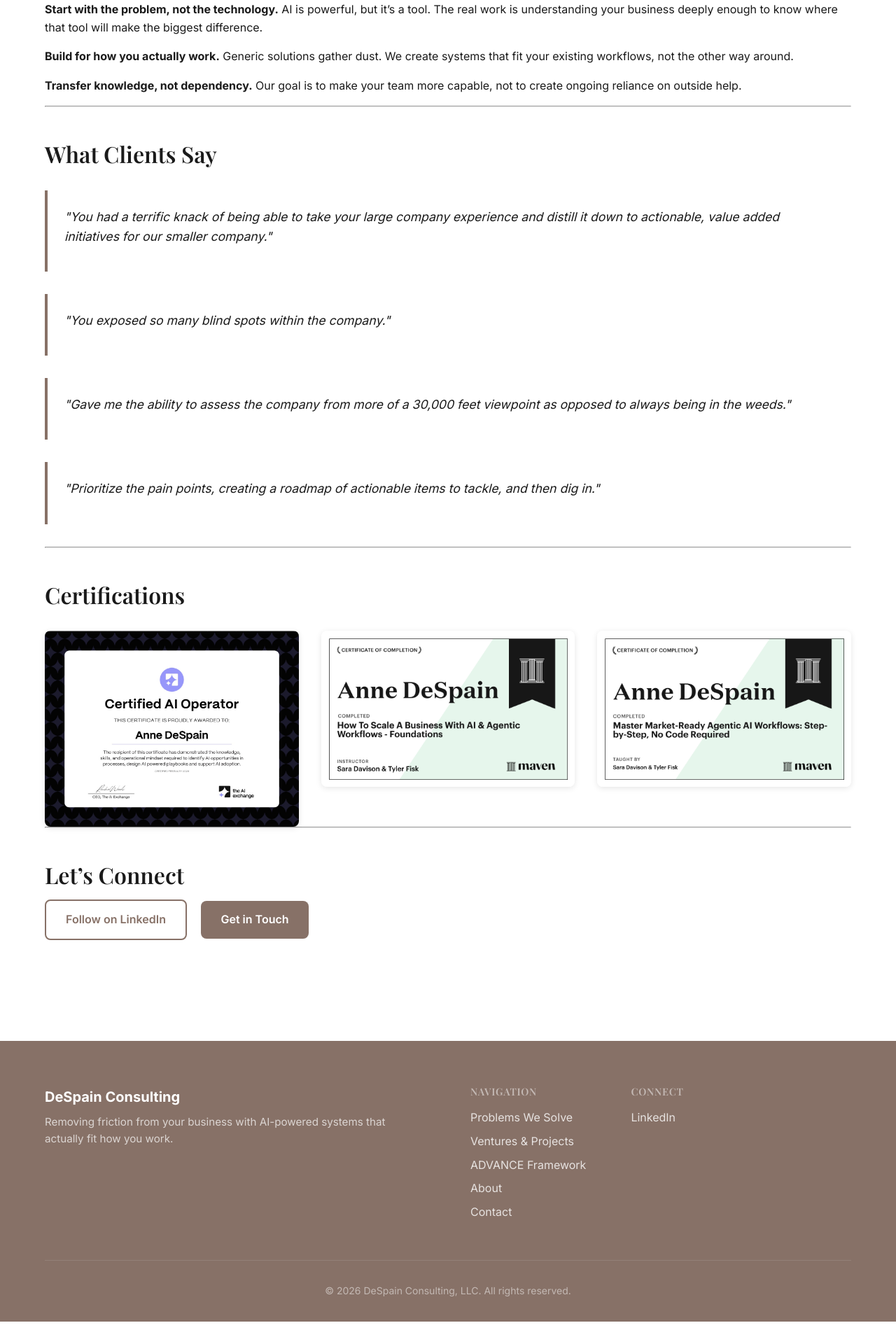
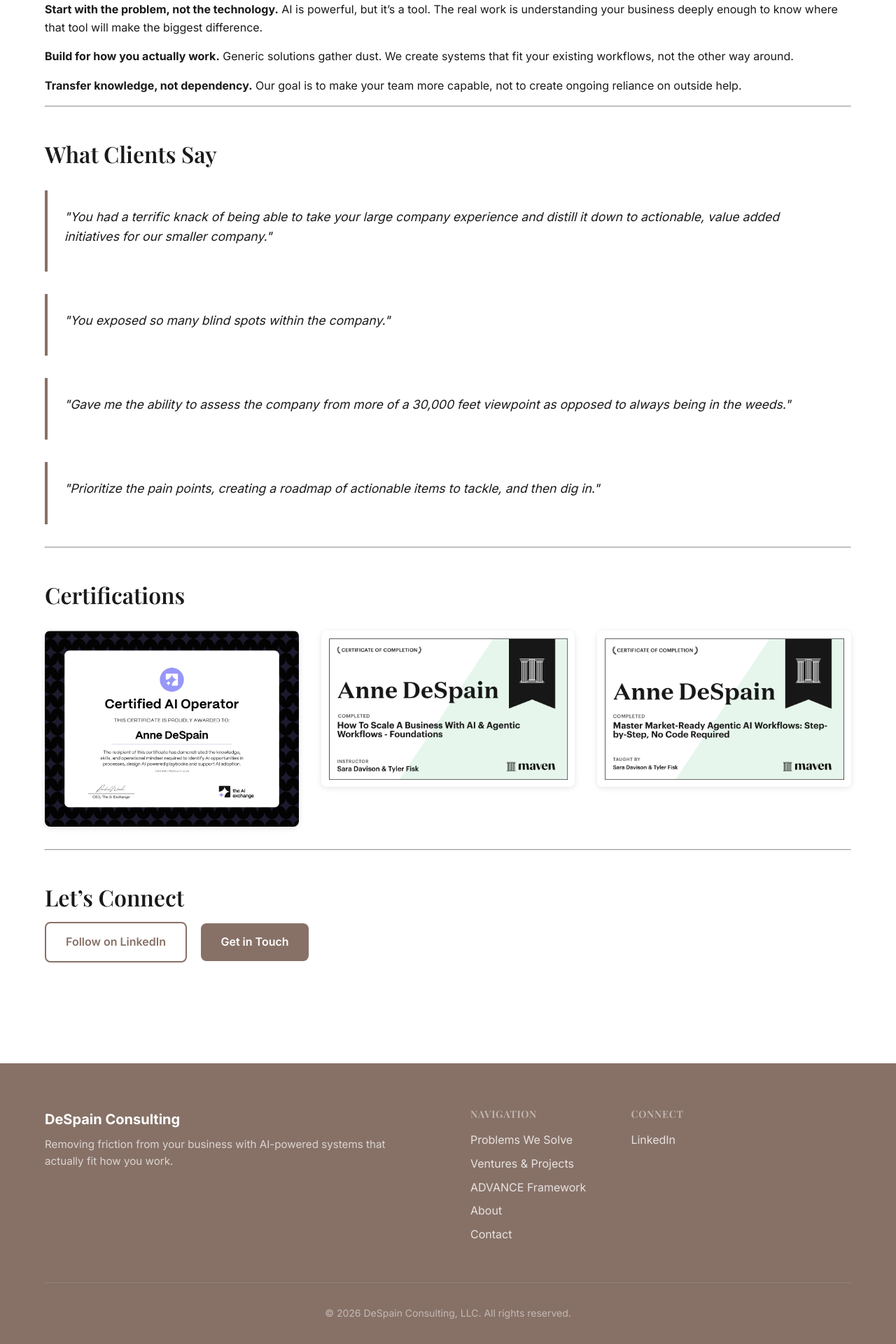
Before and after one commit to adespain70-ui/despain-consulting-site, a Jekyll site: the page built from about.md, in a window 1280 px wide. Shown: the part 1601-3521 px from the top of the page at 70% size. Built offline with Jekyll 4.4.1, drawn with Linux system fonts in a browser that asks for light colours; before the commit the page ends 3489 px from its top, so only the background shows below that.

Commit message:
Add spacing below certifications section
Co-Authored-By: Claude Opus 4.6 <noreply@anthropic.com>

```diff
--- a/assets/css/style.css
+++ b/assets/css/style.css
@@ -482,6 +482,7 @@ main {
   grid-template-columns: repeat(auto-fit, minmax(280px, 1fr));
   gap: calc(var(--spacing-unit) * 2);
   margin-top: calc(var(--spacing-unit) * 2);
+  margin-bottom: calc(var(--spacing-unit) * 2);
 }
 
 .cert-images img {
```
